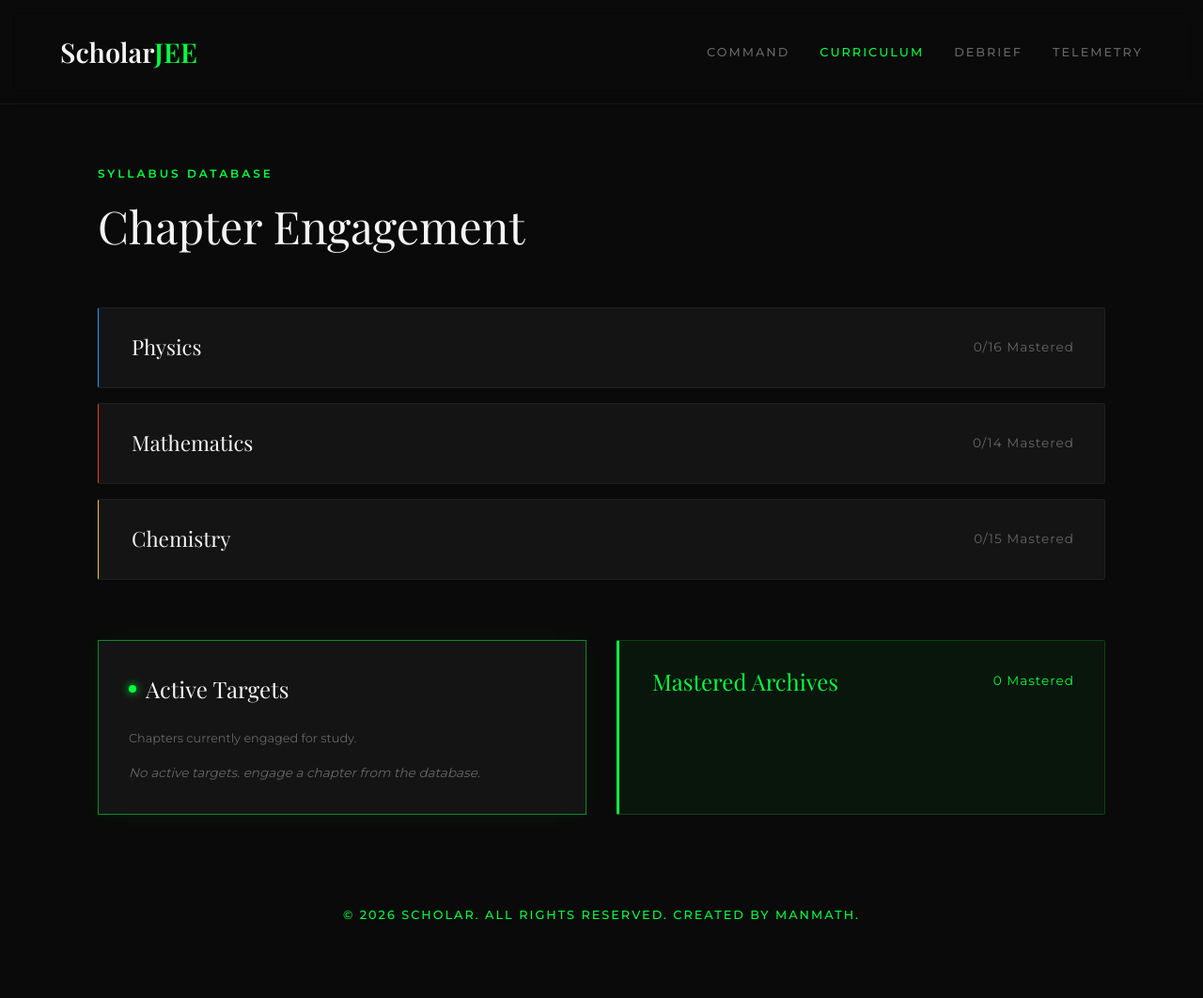
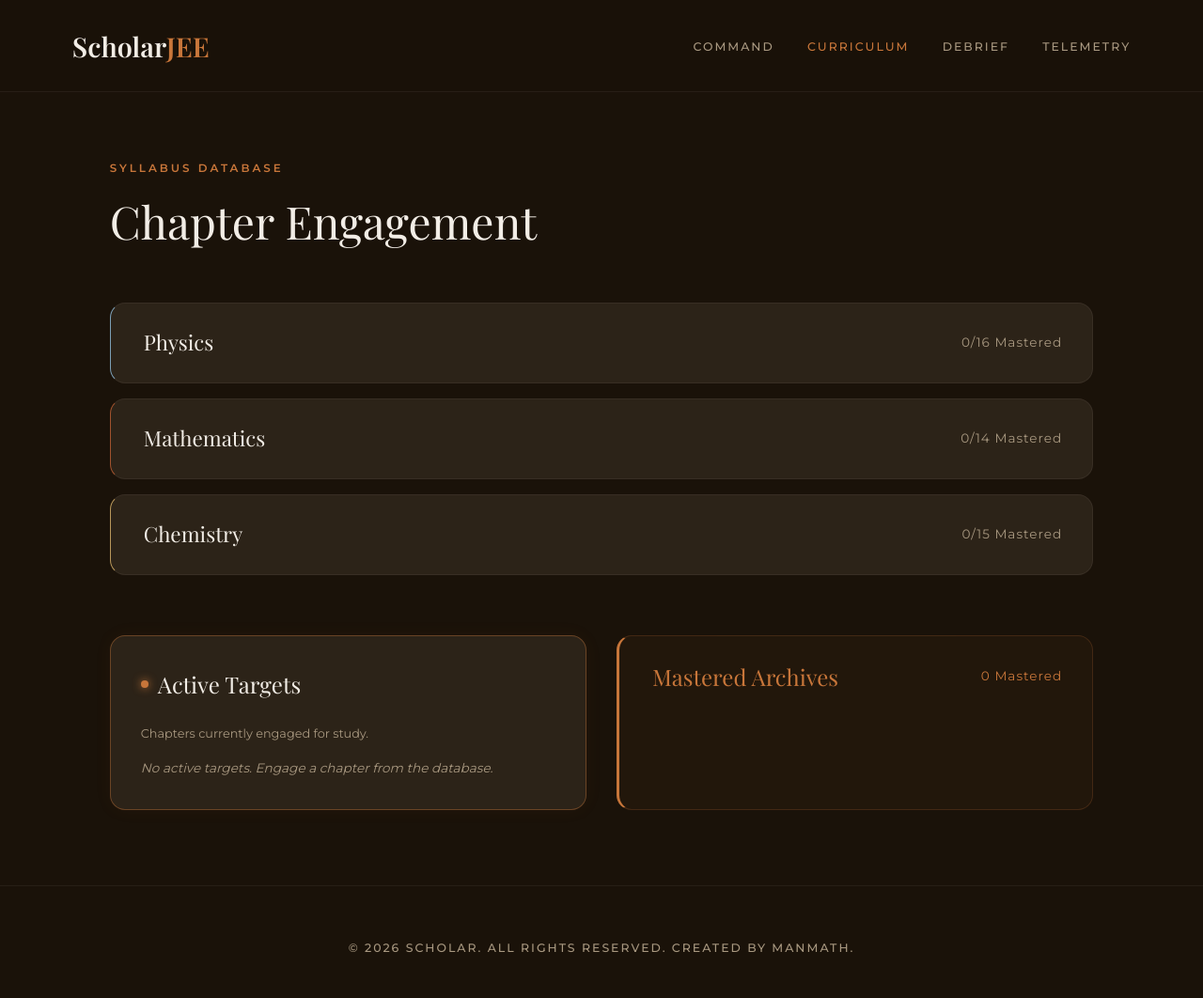
Before and after one commit to Manmathdev/ScholarJEE, a plain HTML site: page curriculum.html in a window 1280 px wide. Shown: the whole page at 94% size. Drawn offline with nearby package versions, Linux system fonts and the light colour scheme; a web font is replaced by a local one.

Commit message:
Update curriculum.html

```diff
--- a/curriculum.html
+++ b/curriculum.html
@@ -12,7 +12,7 @@
     <meta name="apple-mobile-web-app-capable" content="yes">
     <meta name="mobile-web-app-capable" content="yes">
     <meta name="apple-mobile-web-app-status-bar-style" content="black-translucent">
-    <meta name="theme-color" content="#0a0a0a">
+    <meta name="theme-color" content="#1a1209">
     <link rel="apple-touch-icon" href="icon-192.png">
 
     <script>
@@ -26,17 +26,17 @@
     </script>
     <style>
         :root {
-            --bg-dark: #0a0a0a;
-            --card-dark: #141414;
-            --panel-bg: #0f0f0f;
-            --text-light: #f5f5f5;
-            --text-muted: #666666;
-            --accent-green: #00ff41;
-            --active-glow: rgba(0, 255, 65, 0.4);
-            --mastered-bg: rgba(0, 255, 65, 0.05);
+            --bg-dark:      #1a1209;          /* Deep Espresso         */
+            --card-dark:    #2c2318;          /* Darkened Taupe        */
+            --panel-bg:     #211a10;          /* Darkened Taupe (panel)*/
+            --text-light:   #f2ede6;          /* Warm Alabaster        */
+            --text-muted:   #a89880;          /* Muted Sand            */
+            --accent-green: #c8763a;          /* Brightened Copper     */
+            --active-glow:  rgba(200, 118, 58, 0.4);
+            --mastered-bg:  rgba(200, 118, 58, 0.05);
 
             --font-serif: 'Playfair Display', serif;
-            --font-sans: 'Montserrat', sans-serif;
+            --font-sans:  'Montserrat', sans-serif;
         }
 
         * { margin: 0; padding: 0; box-sizing: border-box; }
@@ -46,21 +46,20 @@
             color: var(--text-light);
             font-family: var(--font-sans);
             line-height: 1.6;
-            padding-bottom: 5rem;
         }
 
-        /* Navigation Header */
+        /* ── Navigation Header ── */
         header {
-            padding: 2rem 5%;
+            padding: 1.6rem 6%;
             display: flex;
             justify-content: space-between;
             align-items: center;
-            background: rgba(10, 10, 10, 0.8);
+            background: rgba(26, 18, 9, 0.85);
             backdrop-filter: blur(10px);
             position: sticky;
             top: 0;
             z-index: 1000;
-            border-bottom: 1px solid rgba(255,255,255,0.05);
+            border-bottom: 1px solid rgba(242, 237, 230, 0.06);
         }
 
         .logo {
@@ -72,29 +71,30 @@
         }
         .logo span { color: var(--accent-green); }
 
-        nav ul { display: flex; list-style: none; gap: 2rem; }
+        nav ul { display: flex; list-style: none; gap: 2.2rem; }
         nav a {
             text-decoration: none;
             color: var(--text-muted);
-            font-size: 0.8rem;
+            font-size: 0.78rem;
             text-transform: uppercase;
             letter-spacing: 2px;
             font-weight: 500;
-            transition: 0.3s;
+            transition: color 0.3s;
         }
         nav a:hover, .active-nav { color: var(--accent-green); }
 
+        /* ── Page Content ── */
         .container {
             max-width: 1200px;
-            margin: 4rem auto;
-            padding: 0 5%;
+            margin: 4.5rem auto;
+            padding: 0 6%;
         }
 
         .page-intro { margin-bottom: 3rem; }
         .page-intro p {
             text-transform: uppercase;
             letter-spacing: 3px;
-            font-size: 0.75rem;
+            font-size: 0.74rem;
             color: var(--accent-green);
             font-weight: 600;
             margin-bottom: 0.5rem;
@@ -103,9 +103,10 @@
             font-family: var(--font-serif);
             font-size: 3rem;
             font-weight: 400;
+            color: var(--text-light);
         }
 
-        /* Accordion (Dropdowns) */
+        /* ── Accordion ── */
         .accordion-container {
             margin-bottom: 4rem;
             display: flex;
@@ -115,8 +116,8 @@
 
         .accordion-item {
             background: var(--card-dark);
-            border: 1px solid rgba(255,255,255,0.05);
-            border-radius: 2px;
+            border: 1px solid rgba(242, 237, 230, 0.06);
+            border-radius: 16px;
             overflow: hidden;
         }
 
@@ -127,18 +128,19 @@
             align-items: center;
             cursor: pointer;
             border-left: 3px solid transparent;
-            transition: 0.3s;
+            transition: background 0.3s;
         }
 
-        #acc-phy { border-left-color: #00a8ff; }
-        #acc-mth { border-left-color: #e84118; }
-        #acc-chm { border-left-color: #fbc531; }
+        #acc-phy { border-left-color: #7c9eb5; }  /* Dusty Steel Blue  */
+        #acc-mth { border-left-color: #a0522d; }  /* Sienna Brown      */
+        #acc-chm { border-left-color: #b8975a; }  /* Warm Ochre        */
 
-        .accordion-header:hover { background: #1a1a1a; }
+        .accordion-header:hover { background: #352a1c; }
 
         .subject-title {
             font-family: var(--font-serif);
             font-size: 1.4rem;
+            color: var(--text-light);
         }
 
         .subject-count {
@@ -149,32 +151,36 @@
         }
 
         .accordion-body {
-            display: none; /* Hidden by default */
+            display: none;
             background: var(--panel-bg);
             padding: 1.5rem 2rem;
             grid-template-columns: repeat(auto-fill, minmax(250px, 1fr));
             gap: 1rem;
-            border-top: 1px solid rgba(255,255,255,0.02);
+            border-top: 1px solid rgba(242, 237, 230, 0.04);
         }
 
         .accordion-body.open {
             display: grid;
         }
 
-        /* Chapter Items */
+        /* ── Chapter Cards ── */
         .chapter-card {
             display: flex;
             justify-content: space-between;
             align-items: center;
             background: var(--card-dark);
             padding: 0.8rem 1rem;
-            border: 1px solid rgba(255,255,255,0.05);
+            border: 1px solid rgba(242, 237, 230, 0.06);
+            border-radius: 10px;
             font-size: 0.85rem;
-            color: #ccc;
-            transition: 0.2s;
+            color: var(--text-muted);
+            transition: border-color 0.2s, color 0.2s;
         }
 
-        .chapter-card:hover { border-color: rgba(255,255,255,0.2); color: var(--text-light); }
+        .chapter-card:hover {
+            border-color: rgba(242, 237, 230, 0.2);
+            color: var(--text-light);
+        }
 
         .btn-action {
             background: transparent;
@@ -183,22 +189,21 @@
             padding: 4px 8px;
             font-size: 0.7rem;
             cursor: pointer;
-            transition: 0.3s;
+            transition: border-color 0.3s, color 0.3s, box-shadow 0.3s;
             text-transform: uppercase;
-
-            /* The New Aesthetic Additions */
-            font-family: 'Space mono', monospace; /* Or 'Space Mono' */
-            font-weight: 400; /* Keeps it thin and sharp */
-            letter-spacing: 2px; /* Increases tracking for that elite feel */
+            font-family: Montserrat;
+            font-weight: 400;
+            letter-spacing: 2px;
+            border-radius: 6px;
         }
 
         .btn-action:hover {
             border-color: var(--accent-green);
             color: var(--accent-green);
-            box-shadow: 0 0 8px rgba(0, 255, 65, 0.2);
+            box-shadow: 0 0 8px rgba(200, 118, 58, 0.25);
         }
 
-        /* Archives Layout */
+        /* ── Archives Layout ── */
         .archives-grid {
             display: grid;
             grid-template-columns: 1fr 1fr;
@@ -207,8 +212,9 @@
 
         .archive-box {
             padding: 2rem;
-            border: 1px solid rgba(255,255,255,0.1);
+            border: 1px solid rgba(242, 237, 230, 0.08);
             background: var(--card-dark);
+            border-radius: 16px;
         }
 
         .archive-title {
@@ -218,22 +224,37 @@
             display: flex;
             align-items: center;
             gap: 10px;
+            color: var(--text-light);
         }
 
         /* Active Specific */
-        .active-archive { border-color: rgba(0, 255, 65, 0.5); box-shadow: 0 0 20px rgba(0, 255, 65, 0.05); }
+        .active-archive {
+            border-color: rgba(200, 118, 58, 0.4);
+            box-shadow: 0 0 20px rgba(200, 118, 58, 0.05);
+        }
         .active-archive .archive-title { color: var(--text-light); }
         .active-archive .archive-title::before {
-            content: ''; display: inline-block; width: 8px; height: 8px;
-            background: var(--accent-green); border-radius: 50%;
+            content: '';
+            display: inline-block;
+            width: 8px;
+            height: 8px;
+            background: var(--accent-green);
+            border-radius: 50%;
             box-shadow: 0 0 10px var(--accent-green);
         }
 
         /* Mastered Specific */
-        .mastered-archive { background: var(--mastered-bg); border-color: rgba(0, 255, 65, 0.2); }
+        .mastered-archive {
+            background: var(--mastered-bg);
+            border-color: rgba(200, 118, 58, 0.2);
+        }
         .mastered-archive .archive-title { color: var(--accent-green); }
 
-        .empty-state { color: var(--text-muted); font-size: 0.85rem; font-style: italic; }
+        .empty-state {
+            color: var(--text-muted);
+            font-size: 0.85rem;
+            font-style: italic;
+        }
 
         @media (max-width: 900px) {
             .archives-grid { grid-template-columns: 1fr; }
@@ -273,7 +294,6 @@
         min-height: 150px;
     }
 }
-
     </style>
 </head>
 <body>
@@ -285,7 +305,7 @@
                 <li><a href="index.html">Command</a></li>
                 <li><a href="curriculum.html" class="active-nav">Curriculum</a></li>
                 <li><a href="debrief.html">Debrief</a></li>
-                 <li><a href= "telemetry.html" >Telemetry</a></li>
+                <li><a href="telemetry.html">Telemetry</a></li>
             </ul>
         </nav>
     </header>
@@ -349,31 +369,38 @@
         // --- 2. DATA (45 Chapters) ---
         const syllabus = {
             phy: [
-                { id: 'p1', name: 'Units & Dimensions' }, { id: 'p2', name: '1D Kinematics' }, { id: 'p3', name: '2D Kinematics' },
-                { id: 'p4', name: 'Work, Power, Energy' }, { id: 'p5', name: 'Gravitation' }, { id: 'p6', name: 'Electrostatics' },
-                { id: 'p7', name: 'Capacitance' }, { id: 'p8', name: 'Current Electricity' }, { id: 'p9', name: 'Moving Charges & Magnetism' },
-                { id: 'p10', name: 'EMI' }, { id: 'p11', name: 'Alternating Current' }, { id: 'p12', name: 'EM Waves' },
-                { id: 'p13', name: 'Ray Optics' }, { id: 'p14', name: 'Thermodynamics & KTG' }, { id: 'p15', name: 'Modern Physics' },
-                { id: 'p16', name: 'Semiconductors' }
+                { id: 'p1',  name: 'Units & Dimensions' },       { id: 'p2',  name: '1D Kinematics' },
+                { id: 'p3',  name: '2D Kinematics' },            { id: 'p4',  name: 'Work, Power, Energy' },
+                { id: 'p5',  name: 'Gravitation' },              { id: 'p6',  name: 'Electrostatics' },
+                { id: 'p7',  name: 'Capacitance' },              { id: 'p8',  name: 'Current Electricity' },
+                { id: 'p9',  name: 'Moving Charges & Magnetism' },{ id: 'p10', name: 'EMI' },
+                { id: 'p11', name: 'Alternating Current' },      { id: 'p12', name: 'EM Waves' },
+                { id: 'p13', name: 'Ray Optics' },               { id: 'p14', name: 'Thermodynamics & KTG' },
+                { id: 'p15', name: 'Modern Physics' },           { id: 'p16', name: 'Semiconductors' }
             ],
             mth: [
-                { id: 'm1', name: 'Relations & Functions' }, { id: 'm2', name: 'Sequence & Series' }, { id: 'm3', name: 'Matrices' },
-                { id: 'm4', name: 'Determinants' }, { id: 'm5', name: 'Binomial Theorem' }, { id: 'm6', name: 'Permutations & Comb.' },
-                { id: 'm7', name: 'Straight Lines' }, { id: 'm8', name: 'Conic Sections' }, { id: 'm9', name: 'Vectors' },
-                { id: 'm10', name: '3D Geometry' }, { id: 'm11', name: 'Definite Integration' }, { id: 'm12', name: 'Area Under Curve' },
-                { id: 'm13', name: 'Differential Equations' }, { id: 'm14', name: 'Statistics' }
+                { id: 'm1',  name: 'Relations & Functions' },    { id: 'm2',  name: 'Sequence & Series' },
+                { id: 'm3',  name: 'Matrices' },                 { id: 'm4',  name: 'Determinants' },
+                { id: 'm5',  name: 'Binomial Theorem' },         { id: 'm6',  name: 'Permutations & Comb.' },
+                { id: 'm7',  name: 'Straight Lines' },           { id: 'm8',  name: 'Conic Sections' },
+                { id: 'm9',  name: 'Vectors' },                  { id: 'm10', name: '3D Geometry' },
+                { id: 'm11', name: 'Definite Integration' },     { id: 'm12', name: 'Area Under Curve' },
+                { id: 'm13', name: 'Differential Equations' },   { id: 'm14', name: 'Statistics' }
             ],
             chm: [
-                { id: 'c1', name: 'Mole Concept' }, { id: 'c2', name: 'Atomic Structure' }, { id: 'c3', name: 'Periodic Table' },
-                { id: 'c4', name: 'Chemical Bonding' }, { id: 'c5', name: 'GOC' }, { id: 'c6', name: 'Hydrocarbons' },
-                { id: 'c7', name: 'Aldehydes' }, { id: 'c8', name: 'Ketones' }, { id: 'c9', name: 'Carboxylic Acids' },
-                { id: 'c10', name: 'Biomolecules' }, { id: 'c11', name: 'Chemical Kinetics' }, { id: 'c12', name: 'Solutions' },
-                { id: 'c13', name: 'Electrochemistry' }, { id: 'c14', name: 'Coordination Comp.' }, { id: 'c15', name: 'd & f Block' }
+                { id: 'c1',  name: 'Mole Concept' },             { id: 'c2',  name: 'Atomic Structure' },
+                { id: 'c3',  name: 'Periodic Table' },           { id: 'c4',  name: 'Chemical Bonding' },
+                { id: 'c5',  name: 'GOC' },                      { id: 'c6',  name: 'Hydrocarbons' },
+                { id: 'c7',  name: 'Aldehydes' },                { id: 'c8',  name: 'Ketones' },
+                { id: 'c9',  name: 'Carboxylic Acids' },         { id: 'c10', name: 'Biomolecules' },
+                { id: 'c11', name: 'Chemical Kinetics' },        { id: 'c12', name: 'Solutions' },
+                { id: 'c13', name: 'Electrochemistry' },         { id: 'c14', name: 'Coordination Comp.' },
+                { id: 'c15', name: 'd & f Block' }
             ]
         };
 
         // --- 3. THE ENGINE ---
-        // State map: 0 = Pending (Database), 1 = Active (Target), 2 = Mastered (Archive)
+        // State map: 0 = Pending, 1 = Active, 2 = Mastered
 
         function loadCurriculum() {
             let state = JSON.parse(localStorage.getItem('jee_chapter_state_v2')) || {};
@@ -386,7 +413,6 @@
                     const chapterStatus = state[chapter.id] || 0;
 
                     if (chapterStatus === 0) {
-                        // Pending in Dropdown
                         htmlState[subject] += `
                             <div class="chapter-card">
                                 <span>${chapter.name}</span>
@@ -394,18 +420,16 @@
                             </div>
                         `;
                     } else if (chapterStatus === 1) {
-                        // In Active Targets
                         htmlState.active += `
-                            <div class="chapter-card" style="border-color: rgba(0, 255, 65, 0.3);">
+                            <div class="chapter-card" style="border-color: rgba(200, 118, 58, 0.3);">
                                 <span>${chapter.name}</span>
                                 <div>
-                                    <button class="btn-action" style="border-color: #ff4757; color: #ff4757;" onclick="changeState('${chapter.id}', 0)">Drop</button>
-                                    <button class="btn-action" style="background: rgba(0,255,65,0.1); color: var(--accent-green);" onclick="changeState('${chapter.id}', 2)">Master</button>
+                                    <button class="btn-action" style="border-color: #c0392b; color: #c0392b;" onclick="changeState('${chapter.id}', 0)">Drop</button>
+                                    <button class="btn-action" style="background: rgba(200,118,58,0.1); color: var(--accent-green);" onclick="changeState('${chapter.id}', 2)">Master</button>
                                 </div>
                             </div>
                         `;
                     } else if (chapterStatus === 2) {
-                        // In Mastered Archives
                         counts[subject]++;
                         counts.totalMastered++;
                         htmlState.mastered += `
@@ -422,24 +446,18 @@
             document.getElementById('body-phy').innerHTML = htmlState.phy || '<div class="empty-state">All chapters engaged or mastered.</div>';
             document.getElementById('body-mth').innerHTML = htmlState.mth || '<div class="empty-state">All chapters engaged or mastered.</div>';
             document.getElementById('body-chm').innerHTML = htmlState.chm || '<div class="empty-state">All chapters engaged or mastered.</div>';
-            // Update Headers
-            document.getElementById('count-phy').innerText = `${counts.phy}/16 Mastered`;
-            document.getElementById('count-mth').innerText = `${counts.mth}/14 Mastered`;
-            document.getElementById('count-chm').innerText = `${counts.chm}/15 Mastered`;
 
-            // ADD THIS LINE FOR THE NEW MASTERED DROPDOWN:
+            // Update Counts
+            document.getElementById('count-phy').innerText          = `${counts.phy}/16 Mastered`;
+            document.getElementById('count-mth').innerText          = `${counts.mth}/14 Mastered`;
+            document.getElementById('count-chm').innerText          = `${counts.chm}/15 Mastered`;
             document.getElementById('count-mastered-total').innerText = `${counts.totalMastered} Mastered`;
 
-            // Update Headers
-            document.getElementById('count-phy').innerText = `${counts.phy}/16 Mastered`;
-            document.getElementById('count-mth').innerText = `${counts.mth}/14 Mastered`;
-            document.getElementById('count-chm').innerText = `${counts.chm}/15 Mastered`;
-
             // Update Archives
-            document.getElementById('list-active').innerHTML = htmlState.active || '<div class="empty-state">No active targets. engage a chapter from the database.</div>';
+            document.getElementById('list-active').innerHTML   = htmlState.active   || '<div class="empty-state">No active targets. Engage a chapter from the database.</div>';
             document.getElementById('list-mastered').innerHTML = htmlState.mastered || '<div class="empty-state">No chapters mastered yet.</div>';
 
-            // Sync with index.html !
+            // Sync with index.html
             localStorage.setItem('jee_mastered_chapters', counts.totalMastered);
         }
 
@@ -454,19 +472,15 @@
         // Initialize on load
         loadCurriculum();
     </script>
-    <footer style="padding: 2rem 5%; text-align: center; border-top: 1px solid rgba(0,0,0,0.05); margin-top: 3rem;">
-            <p style="font-size: 0.8rem; letter-spacing: 2px; text-transform: uppercase; color: var(--accent-green); font-weight: 500;">
+
+    <footer style="padding: 3.5rem 6% 2.5rem; text-align: center; border-top: 1px solid rgba(242, 237, 230, 0.06); margin-top: 5rem;">
+        <p style="font-size: 0.78rem; letter-spacing: 2px; text-transform: uppercase; color: var(--text-muted); font-weight: 500;">
             © <span id="year"></span> Scholar. All Rights Reserved. Created by Manmath.
         </p>
     </footer>
 
     <script>
         document.getElementById('year').textContent = new Date().getFullYear();
-            if ('serviceWorker' in navigator) {
-  navigator.serviceWorker.ready.then(registration => {
-    registration.update(); // Checks GitHub for a new sw.js on every load
-  });
-}
     </script>
 </body>
 </html>
```
Lines whose indentation alone changed are shown as unchanged.
